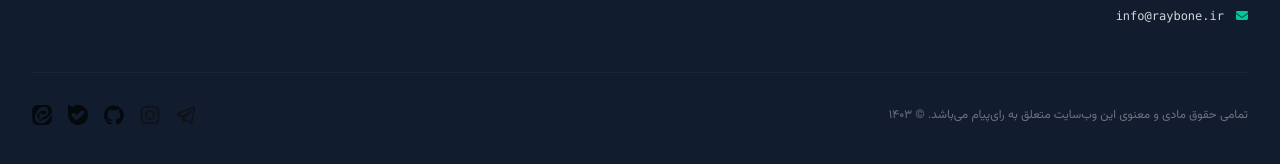
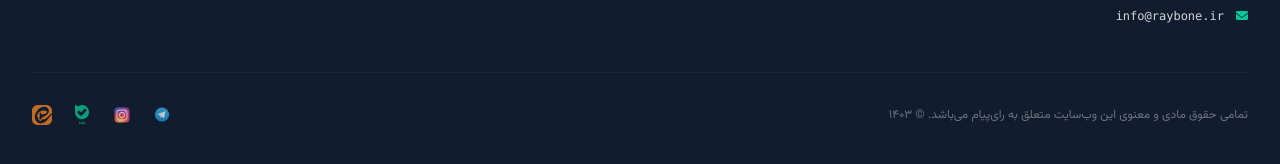
Before and after one commit to RayboneDev/raypayam-landing, a Jekyll site: the page built from index.html, in a window 1280 px wide and 900 px high, scrolled down 5217 px. Shown: the part 727-891 px from the top of the window. Built offline with Jekyll 4.4.1, drawn with Linux system fonts in a browser that asks for light colours; nearby versions of some CDN libraries.

Commit message:
fixed social media logo

```diff
--- a/_includes/footer.html
+++ b/_includes/footer.html
@@ -68,46 +68,35 @@
         <div
             class="pt-8 border-t border-gray-800/80 flex flex-col sm:flex-row items-center justify-between gap-4 text-xs text-gray-500">
             <div>تمامی حقوق مادی و معنوی این وب‌سایت متعلق به رای‌پیام می‌باشد. © ۱۴۰۳</div>
-            <div class="flex items-center gap-4 text-base">
 
-                <!-- Telegram (SVG) -->
-                <a href="#"
-                    class="text-gray-400 hover:text-cyanGlow transition-colors w-5 h-5 inline-flex items-center justify-center">
+            <!-- Social Icons -->
+            <div class="flex items-center gap-5 text-base">
+
+                <!-- Telegram -->
+                <a href="#" target="_blank" rel="noopener noreferrer" title="تلگرام" class="group block">
                     <img src="{{ '/assets/images/telegram.svg' | relative_url }}" alt="تلگرام"
-                        class="w-5 h-5 fill-current opacity-70 hover:opacity-100 transition-opacity">
+                        class="w-5 h-5 object-contain opacity-80 hover:opacity-100 hover:scale-110 transition-all duration-300">
                 </a>
 
-                <!-- Instagram (SVG) -->
-                <a href="#"
-                    class="text-gray-400 hover:text-cyanGlow transition-colors w-5 h-5 inline-flex items-center justify-center">
+                <!-- Instagram -->
+                <a href="#" target="_blank" rel="noopener noreferrer" title="اینستاگرام" class="group block">
                     <img src="{{ '/assets/images/instagram.svg' | relative_url }}" alt="اینستاگرام"
-                        class="w-5 h-5 fill-current opacity-70 hover:opacity-100 transition-opacity">
+                        class="w-5 h-5 object-contain opacity-80 hover:opacity-100 hover:scale-110 transition-all duration-300">
                 </a>
 
-                <!-- GitHub (SVG) -->
-                <a href="#"
-                    class="text-gray-400 hover:text-cyanGlow transition-colors w-5 h-5 inline-flex items-center justify-center">
-                    <img src="{{ '/assets/images/github.svg' | relative_url }}" alt="گیت‌هاب"
-                        class="w-5 h-5 fill-current opacity-70 hover:opacity-100 transition-opacity">
+                <!-- Bale -->
+                <a href="#" target="_blank" rel="noopener noreferrer" title="بله" class="group block">
+                    <img src="{{ '/assets/images/bale.svg' | relative_url }}" alt="بله"
+                        class="w-5 h-5 object-contain opacity-80 hover:opacity-100 hover:scale-110 transition-all duration-300">
                 </a>
 
-                <!-- Bale (SVG) -->
-                <a href="#"
-                    class="text-gray-400 hover:text-cyanGlow transition-colors w-5 h-5 inline-flex items-center justify-center">
-                    <img src="{{ '/assets/images/bale.svg' | relative_url }}" alt="بله"
-                        class="w-5 h-5 fill-current opacity-70 hover:opacity-100 transition-opacity">
-                </a>
-
-                <!-- Eitaa (SVG) -->
-                <a href="#"
-                    class="text-gray-400 hover:text-cyanGlow transition-colors w-5 h-5 inline-flex items-center justify-center">
+                <!-- Eitaa -->
+                <a href="#" target="_blank" rel="noopener noreferrer" title="ایتا" class="group block">
                     <img src="{{ '/assets/images/eitaa.svg' | relative_url }}" alt="ایتا"
-                        class="w-5 h-5 fill-current opacity-70 hover:opacity-100 transition-opacity">
+                        class="w-5 h-5 object-contain opacity-80 hover:opacity-100 hover:scale-110 transition-all duration-300">
                 </a>
 
             </div>
+
         </div>
-
-
-    </div>
 </footer>
```
Also changed, not shown: assets/images/bale.svg, assets/images/eitaa.svg, assets/images/github.svg (deleted), assets/images/instagram.svg, assets/images/telegram.svg.
